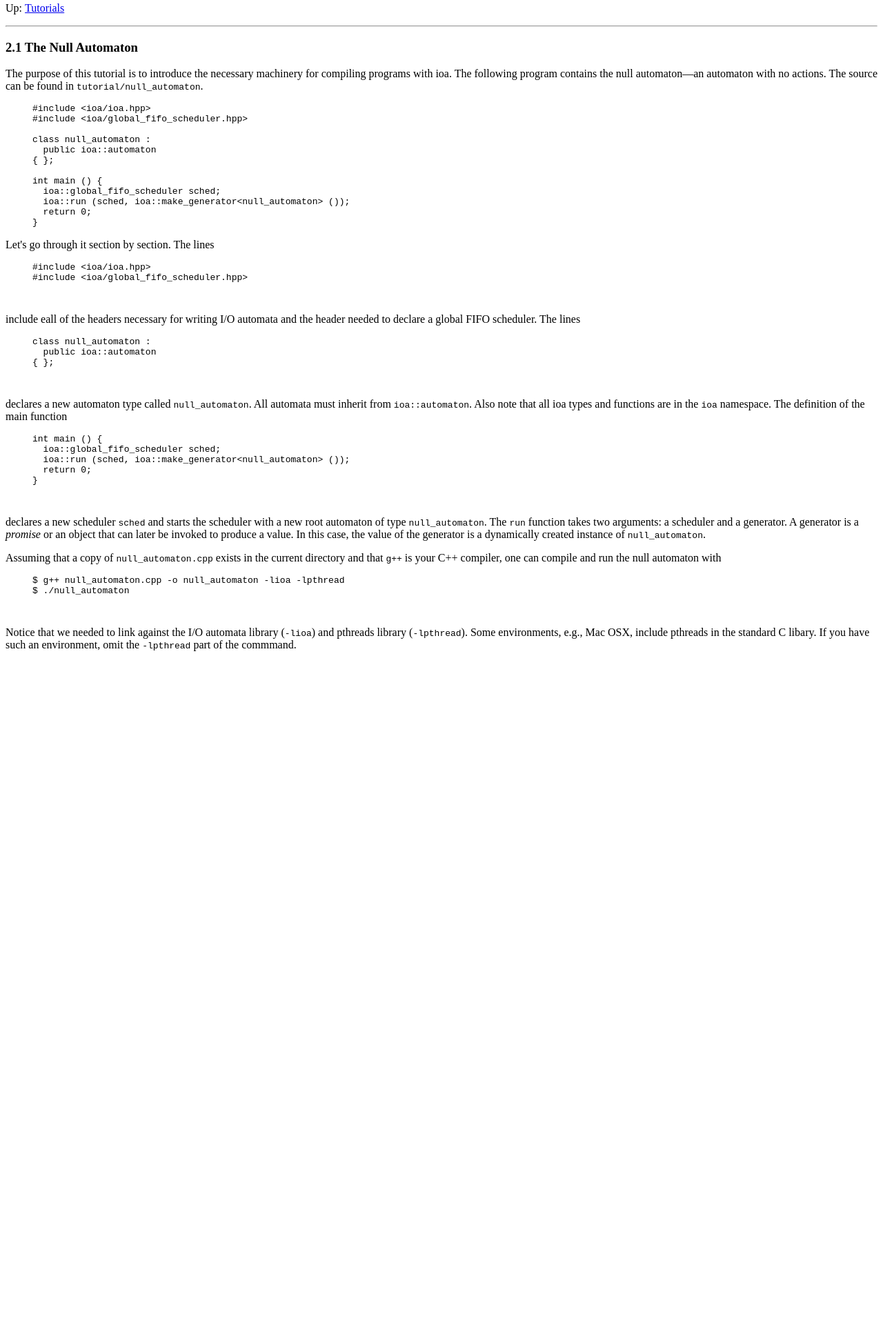
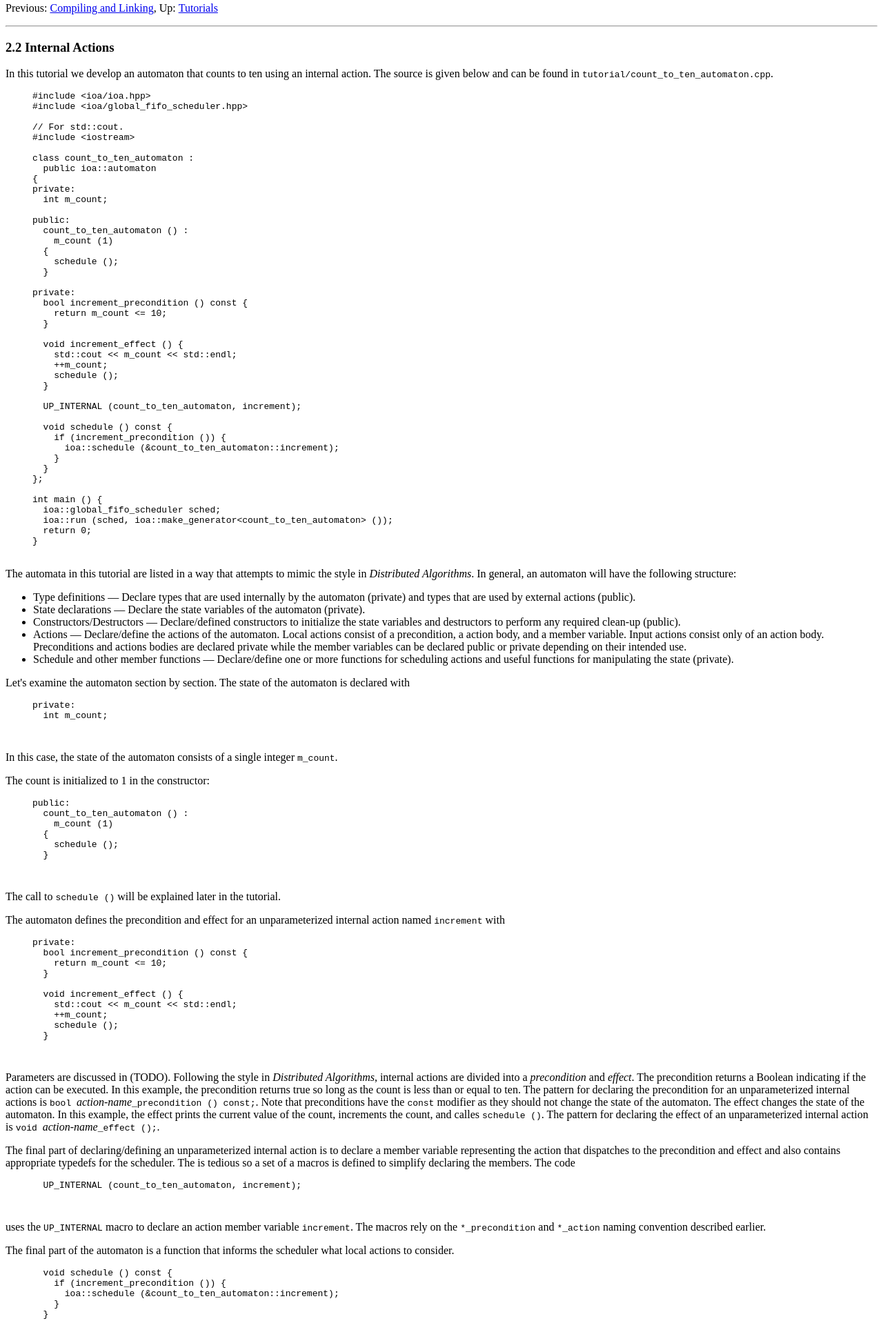
Before and after one commit to jrwilson/ioa, a plain HTML site: page 0_01/Internal-Actions.html in a window 1280 px wide. Shown: the part 5-1949 px from the top of the page at 69% size. Before the commit the page ends 965 px from the top, so only its background shows below. Drawn offline with Linux system fonts and the light colour scheme.

Commit message:
Updated for tutorial 2.

```diff
--- /dev/null
+++ b/0_01/Compiling-and-Linking.html
@@ -0,0 +1,99 @@
+<html lang="en">
+<head>
+<title>Compiling and Linking - The I/O Automata Library</title>
+<meta http-equiv="Content-Type" content="text/html">
+<meta name="description" content="The I/O Automata Library">
+<meta name="generator" content="makeinfo 4.13">
+<link title="Top" rel="start" href="index.html#Top">
+<link rel="up" href="Tutorials.html#Tutorials" title="Tutorials">
+<link rel="next" href="Internal-Actions.html#Internal-Actions" title="Internal Actions">
+<link href="http://www.gnu.org/software/texinfo/" rel="generator-home" title="Texinfo Homepage">
+<!--
+Copyright (C) 2011 Justin R. Wilson.
+
+     This work is licensed under the Creative Commons
+     Attribution-NoDerivs 3.0 Unported License. To view a copy of this
+     license, visit http://creativecommons.org/licenses/by-nd/3.0/ or
+     send a letter to Creative Commons, 444 Castro Street, Suite 900,
+     Mountain View, California, 94041, USA.
+   -->
+<meta http-equiv="Content-Style-Type" content="text/css">
+<style type="text/css"><!--
+  pre.display { font-family:inherit }
+  pre.format  { font-family:inherit }
+  pre.smalldisplay { font-family:inherit; font-size:smaller }
+  pre.smallformat  { font-family:inherit; font-size:smaller }
+  pre.smallexample { font-size:smaller }
+  pre.smalllisp    { font-size:smaller }
+  span.sc    { font-variant:small-caps }
+  span.roman { font-family:serif; font-weight:normal; }
+  span.sansserif { font-family:sans-serif; font-weight:normal; }
+--></style>
+</head>
+<body>
+<div class="node">
+<a name="Compiling-and-Linking"></a>
+<p>
+Next:&nbsp;<a rel="next" accesskey="n" href="Internal-Actions.html#Internal-Actions">Internal Actions</a>,
+Up:&nbsp;<a rel="up" accesskey="u" href="Tutorials.html#Tutorials">Tutorials</a>
+<hr>
+</div>
+
+<h3 class="section">2.1 Compiling and Linking</h3>
+
+<p>The purpose of this tutorial is to introduce the necessary machinery for compiling programs with <acronym>ioa</acronym>.
+The following program contains the null automaton&mdash;an automaton with no actions.
+The source can be found in <samp><span class="file">tutorial/null_automaton.cpp</span></samp>.
+
+<pre class="example"><pre class="verbatim">     #include &lt;ioa/ioa.hpp>
+     #include &lt;ioa/global_fifo_scheduler.hpp>
+
+     class null_automaton :
+       public ioa::automaton
+     { };
+
+     int main () {
+       ioa::global_fifo_scheduler sched;
+       ioa::run (sched, ioa::make_generator&lt;null_automaton> ());
+       return 0;
+     }
+</pre></pre>
+   <p>Let's go through it section by section.
+The lines
+<pre class="example"><pre class="verbatim">     #include &lt;ioa/ioa.hpp>
+     #include &lt;ioa/global_fifo_scheduler.hpp>
+</pre>
+</pre>
+   <p>include all of the headers necessary for writing I/O automata and the header needed to declare a global FIFO scheduler.
+The lines
+<pre class="example"><pre class="verbatim">     class null_automaton :
+       public ioa::automaton
+     { };
+</pre>
+</pre>
+   <p>declares a new automaton type called <code>null_automaton</code>.
+All automata must inherit from <code>ioa::automaton</code>.
+Also note that all <acronym>ioa</acronym> types and functions are in the <code>ioa</code> namespace.
+The definition of the main function
+<pre class="example"><pre class="verbatim">     int main () {
+       ioa::global_fifo_scheduler sched;
+       ioa::run (sched, ioa::make_generator&lt;null_automaton> ());
+       return 0;
+     }
+</pre>
+</pre>
+   <p>declares a new scheduler <code>sched</code> and starts the scheduler with a new root automaton of type <code>null_automaton</code>.
+The <code>run</code> function takes two arguments: a scheduler and a generator.
+A generator is a <dfn>promise</dfn> or an object that can later be invoked to produce a value.
+In this case, the value of the generator is a dynamically created instance of <code>null_automaton</code>.
+
+   <p>Assuming that a copy of <samp><span class="file">null_automaton.cpp</span></samp> exists in the current directory and that <samp><span class="command">g++</span></samp> is your C++ compiler, one can compile and run the null automaton with
+<pre class="example"><pre class="verbatim">     $ g++ null_automaton.cpp -o null_automaton -lioa -lpthread
+     $ ./null_automaton
+</pre>
+</pre>
+   <p>Notice that we needed to link against the I/O automata library (<samp><span class="option">-lioa</span></samp>) and pthreads library (<samp><span class="option">-lpthread</span></samp>).
+Some environments, e.g., Mac OSX, include pthreads in the standard C library.
+If you have such an environment, omit the <samp><span class="option">-lpthread</span></samp> part of the command.
+
+   </body></html>
--- a/0_01/Tutorial-1.html
+++ b/0_01/Internal-Actions.html
@@ -1,11 +1,12 @@
 <html lang="en">
 <head>
-<title>Tutorial 1 - The I/O Automata Library</title>
+<title>Internal Actions - The I/O Automata Library</title>
 <meta http-equiv="Content-Type" content="text/html">
 <meta name="description" content="The I/O Automata Library">
 <meta name="generator" content="makeinfo 4.13">
 <link title="Top" rel="start" href="index.html#Top">
 <link rel="up" href="Tutorials.html#Tutorials" title="Tutorials">
+<link rel="prev" href="Compiling-and-Linking.html#Compiling-and-Linking" title="Compiling and Linking">
 <link href="http://www.gnu.org/software/texinfo/" rel="generator-home" title="Texinfo Homepage">
 <!--
 Copyright (C) 2011 Justin R. Wilson.
@@ -31,77 +32,164 @@ Copyright (C) 2011 Justin R. Wilson.
 </head>
 <body>
 <div class="node">
-<a name="Tutorial-1"></a>
+<a name="Internal-Actions"></a>
 <p>
+Previous:&nbsp;<a rel="previous" accesskey="p" href="Compiling-and-Linking.html#Compiling-and-Linking">Compiling and Linking</a>,
 Up:&nbsp;<a rel="up" accesskey="u" href="Tutorials.html#Tutorials">Tutorials</a>
 <hr>
 </div>
 
-<h3 class="section">2.1 The Null Automaton</h3>
+<h3 class="section">2.2 Internal Actions</h3>
 
-<p>The purpose of this tutorial is to introduce the necessary machinery for compiling programs with <acronym>ioa</acronym>.
-The following program contains the null automaton&mdash;an automaton with no actions.
-The source can be found in <samp><span class="file">tutorial/null_automaton</span></samp>.
+<p>In this tutorial we develop an automaton that counts to ten using an internal action.
+The source is given below and can be found in <samp><span class="file">tutorial/count_to_ten_automaton.cpp</span></samp>.
 
 <pre class="example"><pre class="verbatim">     #include &lt;ioa/ioa.hpp>
      #include &lt;ioa/global_fifo_scheduler.hpp>
 
-     class null_automaton :
+     // For std::cout.
+     #include &lt;iostream>
+
+     class count_to_ten_automaton :
        public ioa::automaton
-     { };
+     {
+     private:
+       int m_count;
+
+     public:
+       count_to_ten_automaton () :
+         m_count (1)
+       {
+         schedule ();
+       }
+
+     private:
+       bool increment_precondition () const {
+         return m_count &lt;= 10;
+       }
+
+       void increment_effect () {
+         std::cout &lt;&lt; m_count &lt;&lt; std::endl;
+         ++m_count;
+         schedule ();
+       }
+
+       UP_INTERNAL (count_to_ten_automaton, increment);
+
+       void schedule () const {
+         if (increment_precondition ()) {
+           ioa::schedule (&amp;count_to_ten_automaton::increment);
+         }
+       }
+     };
 
      int main () {
        ioa::global_fifo_scheduler sched;
-       ioa::run (sched, ioa::make_generator&lt;null_automaton> ());
+       ioa::run (sched, ioa::make_generator&lt;count_to_ten_automaton> ());
        return 0;
      }
+
 </pre></pre>
-   <p>Let's go through it section by section.
-The lines
-<pre class="example"><pre class="verbatim">     #include &lt;ioa/ioa.hpp>
-     #include &lt;ioa/global_fifo_scheduler.hpp>
+   <p>The automata in this tutorial are listed in a way that attempts to mimic the style in <cite>Distributed Algorithms</cite>.
+In general, an automaton will have the following structure:
+     <ul>
+<li>Type definitions &mdash; Declare types that are used internally by the automaton (private) and types that are used by external actions (public).
+
+     <li>State declarations &mdash; Declare the state variables of the automaton (private).
+
+     <li>Constructors/Destructors &mdash; Declare/defined constructors to initialize the state variables and destructors to perform any required clean-up (public).
+
+     <li>Actions &mdash; Declare/define the actions of the automaton.  Local actions consist of a precondition, a action body, and a member variable.  Input actions consist only of an action body.  Preconditions and actions bodies are declared private while the member variables can be declared public or private depending on their intended use.
+
+     <li>Schedule and other member functions &mdash; Declare/define one or more functions for scheduling actions and useful functions for manipulating the state (private).
+
+   </ul>
+
+   <p>Let's examine the automaton section by section.
+The state of the automaton is declared with
+<pre class="example"><pre class="verbatim">     private:
+       int m_count;
 </pre>
 </pre>
-   <p>include eall of the headers necessary for writing I/O automata and the header needed to declare a global FIFO scheduler.
-The lines
-<pre class="example"><pre class="verbatim">     class null_automaton :
-       public ioa::automaton
-     { };
+   <p>In this case, the state of the automaton consists of a single integer <code>m_count</code>.
+
+   <p>The count is initialized to 1 in the constructor:
+<pre class="example"><pre class="verbatim">     public:
+       count_to_ten_automaton () :
+         m_count (1)
+       {
+         schedule ();
+       }
 </pre>
 </pre>
-   <p>declares a new automaton type called <code>null_automaton</code>.
-All automata must inherit from <code>ioa::automaton</code>.
-Also note that all <acronym>ioa</acronym> types and functions are in the <code>ioa</code> namespace.
-The definition of the main function
-<pre class="example"><pre class="verbatim">     int main () {
-       ioa::global_fifo_scheduler sched;
-       ioa::run (sched, ioa::make_generator&lt;null_automaton> ());
-       return 0;
-     }
+   <p>The call to <code>schedule ()</code> will be explained later in the tutorial.
+
+   <p>The automaton defines the precondition and effect for an unparameterized internal action named <code>increment</code> with
+<pre class="example"><pre class="verbatim">     private:
+       bool increment_precondition () const {
+         return m_count &lt;= 10;
+       }
+
+       void increment_effect () {
+         std::cout &lt;&lt; m_count &lt;&lt; std::endl;
+         ++m_count;
+         schedule ();
+       }
 </pre>
 </pre>
-   <p>declares a new scheduler <code>sched</code> and starts the scheduler with a new root automaton of type <code>null_automaton</code>.
-The <code>run</code> function takes two arguments: a scheduler and a generator.
-A generator is a <dfn>promise</dfn> or an object that can later be invoked to produce a value.
-In this case, the value of the generator is a dynamically created instance of <code>null_automaton</code>.
+   <p>Parameters are discussed in (TODO).
+Following the style in <cite>Distributed Algorithms</cite>, internal actions are divided into a <dfn>precondition</dfn> and <dfn>effect</dfn>.
+The precondition returns a Boolean indicating if the action can be executed.
+In this example, the precondition returns true so long as the count is less than or equal to ten.
+The pattern for declaring the precondition for an unparameterized internal actions is <code>bool </code><var>action-name</var><code>_precondition () const;</code>.
+Note that preconditions have the <code>const</code> modifier as they should not change the state of the automaton.
+The effect changes the state of the automaton.
+In this example, the effect prints the current value of the count, increments the count, and calles <code>schedule ()</code>.
+The pattern for declaring the effect of an unparameterized internal action is <code>void </code><var>action-name</var><code>_effect ();</code>.
 
-   <p>Assuming that a copy of <samp><span class="file">null_automaton.cpp</span></samp> exists in the current directory and that <samp><span class="command">g++</span></samp> is your C++ compiler, one can compile and run the null automaton with
-<pre class="example"><pre class="verbatim">     $ g++ null_automaton.cpp -o null_automaton -lioa -lpthread
-     $ ./null_automaton
+   <p>The final part of declaring/defining an unparameterized internal action is to declare a member variable representing the action that dispatches to the precondition and effect and also contains appropriate typedefs for the scheduler.
+The is tedious so a set of a macros is defined to simplify declaring the members.
+The code
+<pre class="example"><pre class="verbatim">       UP_INTERNAL (count_to_ten_automaton, increment);
 </pre>
 </pre>
-   <p>Notice that we needed to link against the I/O automata library (<samp><span class="option">-lioa</span></samp>) and pthreads library (<samp><span class="option">-lpthread</span></samp>).
-Some environments, e.g., Mac OSX, include pthreads in the standard C libary.
-If you have such an environment, omit the <samp><span class="option">-lpthread</span></samp> part of the commmand.
+   <p>uses the <code>UP_INTERNAL</code> macro to declare an action member variable <code>increment</code>.
+The macros rely on the <code>*_precondition</code> and <code>*_action</code> naming convention described earlier.
 
-<!-- @section Internal Actions: The Count-to-Ten Automaton -->
-<!-- Internal actions -->
-<!-- Scheduling -->
-<!-- Basic structure -->
-<!-- get current id -->
-<!-- @section Automaton Helpers: Count-to-Ten Automata -->
+   <p>The final part of the automaton is a function that informs the scheduler what local actions to consider.
+<pre class="example"><pre class="verbatim">       void schedule () const {
+         if (increment_precondition ()) {
+           ioa::schedule (&amp;count_to_ten_automaton::increment);
+         }
+       }
+</pre>
+</pre>
+   <p>The action of <code>schedule ()</code> is straightforward:  it evaluates the precondition for increment and then schedules the increment action.
+It is good style to write one or more <code>schedule ()</code> functions and call them in the constructor and at the end of every action effect.
+A common source of errors is to either omit a local action from the <code>schedule ()</code> function or forget to call <code>schedule ()</code> in an action effect.
+As an exercise, comment out one or both of the calls to <code>schedule</code> and see what happens.
+It is important that none of the state variables change after the call to <code>schedule ()</code> so that the preconditions will be evaluated correctly.
+
+   <p>To summarize, consider the uses of the automaton name and action names.
+To declare an automaton:
+<pre class="example">     <code>class </code><var>automaton-name</var><code> : public ioa::automaton ...</code>
+</pre>
+   <p>To declare a precondition for an unparameterized internal action:
+<pre class="example">     <code>bool </code><var>action-name</var><code>_precondition () const;</code>
+</pre>
+   <p>To declare a effect for an unparameterized internal action:
+<pre class="example">     <code>void </code><var>action-name</var><code>_effect ();</code>
+</pre>
+   <p>To declare an unparameterized internal action:
+<pre class="example">     <code>UP_INTERNAL (</code><var>automaton-name</var><code>, </code><var>action-name</var><code>);</code>
+</pre>
+   <p>To schedule an unparameterized local action:
+<pre class="example">     <code>ioa::schedule (&amp;</code><var>automaton-name</var><code>::</code><var>action-name</var><code>);</code>
+</pre>
+   <!-- @section Automaton Helpers: Count-to-Ten Automata -->
 <!-- Hiearchies -->
 <!-- Automata helpers -->
+<!-- get current id -->
 <!-- @section External Actions: Cooperative Count-to-Ten -->
 <!-- Input and output actions -->
 <!-- Bind helpers -->
```
Also changed, not shown: 0_01/Tutorials.html (+2 -1 lines), 0_01/index.html (+2 -1 lines), 1 other file.
